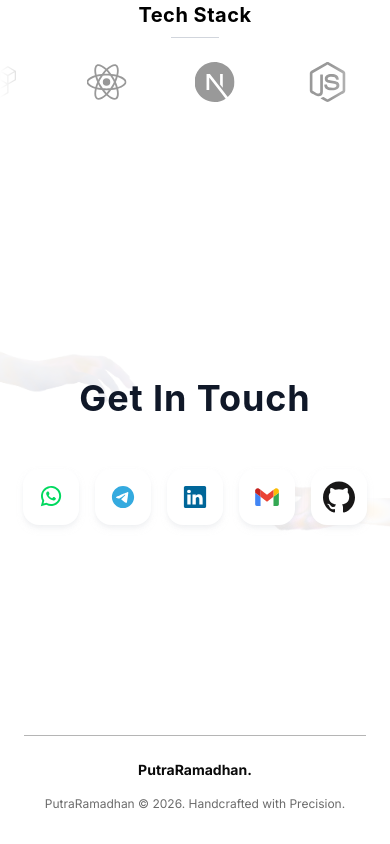
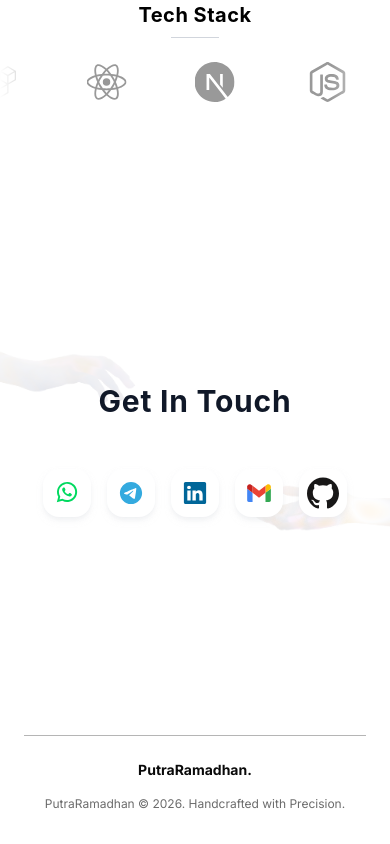
Before and after one commit to NoviyantoPutraR/porto-putra, a React (Vite) app: page / in a window 390 px wide. Shown: the part 3209-4053 px from the top of the page. Built offline with nearby package versions, Linux system fonts and the light colour scheme; a web font is replaced by a local one.

Commit message:
update section get in touch

```diff
--- a/src/components/AboutMe.tsx
+++ b/src/components/AboutMe.tsx
@@ -6,7 +6,7 @@ import { memo } from 'react'
  */
 function AboutMeComponent() {
   return (
-    <section id="tentang-saya" className="relative w-full overflow-hidden bg-white px-6 py-24 text-black md:px-12 lg:px-24 pt-32">
+    <section id="tentang-saya" className="relative w-full overflow-hidden bg-white px-6 py-24 text-black md:px-12 lg:px-24 pt-32 scroll-mt-24">
 
       {/* Latar Belakang Judul Watermark Besar (Opsi 3) */}
       <motion.h2
--- a/src/components/features/contact/GetInTouch.tsx
+++ b/src/components/features/contact/GetInTouch.tsx
@@ -96,7 +96,7 @@ export function GetInTouch() {
   }
 
   return (
-    <section id="kontak" className="relative w-full overflow-hidden bg-white py-32 lg:py-48 flex items-center justify-center min-h-[60vh]">
+    <section id="kontak" className="relative w-full overflow-hidden bg-white py-20 md:py-32 lg:py-48 flex items-center justify-center min-h-[60vh] scroll-mt-24">
       {/* Container utama untuk membatasi lebar maksimal konten */}
       <div className="relative w-full max-w-7xl px-4 md:px-8 mx-auto flex flex-col items-center justify-center z-10">
 
@@ -139,7 +139,7 @@ export function GetInTouch() {
         {/* Konten Teks dan Tombol */}
         <div className="relative z-20 flex flex-col items-center text-center">
           <motion.h2
-            className="text-4xl md:text-5xl lg:text-6xl font-sans font-bold tracking-wide text-gray-900 mb-8 max-w-3xl leading-tight"
+            className="text-3xl md:text-5xl lg:text-6xl font-sans font-bold tracking-wide text-gray-900 mb-8 max-w-3xl leading-tight"
             initial={{ opacity: 0, y: 30 }}
             whileInView={{ opacity: 1, y: 0 }}
             viewport={{ once: true, margin: "-100px" }}
@@ -162,7 +162,7 @@ export function GetInTouch() {
                 onClick={kontak.nama === 'Email' ? tanganiSalinEmail : undefined}
                 aria-label={`Hubungi via ${kontak.nama}`}
                 variants={variasiIkon}
-                className="relative w-14 h-14 md:w-16 md:h-16 flex items-center justify-center rounded-2xl bg-white shadow-md shadow-gray-200/50 hover:shadow-xl hover:shadow-gray-200 group transition-all duration-300 cursor-pointer"
+                className="relative w-12 h-12 sm:w-14 sm:h-14 md:w-16 md:h-16 flex items-center justify-center rounded-2xl bg-white shadow-md shadow-gray-200/50 hover:shadow-xl hover:shadow-gray-200 group transition-all duration-300 cursor-pointer"
               >
                 {/* Feedback Badge "Tersalin!" */}
                 <AnimatePresence>
--- a/src/components/features/hero/HeroSection.tsx
+++ b/src/components/features/hero/HeroSection.tsx
@@ -112,6 +112,7 @@ const HeroSection = () => {
   return (
     <section
       id="beranda"
+      className="scroll-mt-24"
       style={SECTION_STYLE}
     >
       <div style={GRID_STYLE} className="hero-grid">
--- a/src/components/features/projects/BagianProyek.tsx
+++ b/src/components/features/projects/BagianProyek.tsx
@@ -77,7 +77,7 @@ export function BagianProyek({ daftarProyek }: BagianProyekProps) {
   }
 
   return (
-    <section id="proyek" className="w-full relative bg-white py-24 mb-10 overflow-x-hidden font-sans text-slate-900">
+    <section id="proyek" className="w-full relative bg-white py-24 mb-10 overflow-x-hidden font-sans text-slate-900 scroll-mt-24">
 
       {/* Header Container untuk menjaga alignment max-width */}
       <div className="max-w-7xl mx-auto px-4 md:px-8">
--- a/src/components/features/tech-stack/TechStackMarquee.tsx
+++ b/src/components/features/tech-stack/TechStackMarquee.tsx
@@ -25,7 +25,7 @@ function TechStackMarqueeComponent() {
   const listItems = [...TECH_ITEMS, ...TECH_ITEMS]
 
   return (
-    <section id="keahlian" className="bg-white py-12 overflow-hidden">
+    <section id="keahlian" className="bg-white py-12 overflow-hidden scroll-mt-24">
       <div className="container mx-auto px-6 mb-2 text-center">
         <motion.h2
           className="text-xl md:text-2xl font-sans font-bold tracking-wide text-black mb-2"
```
